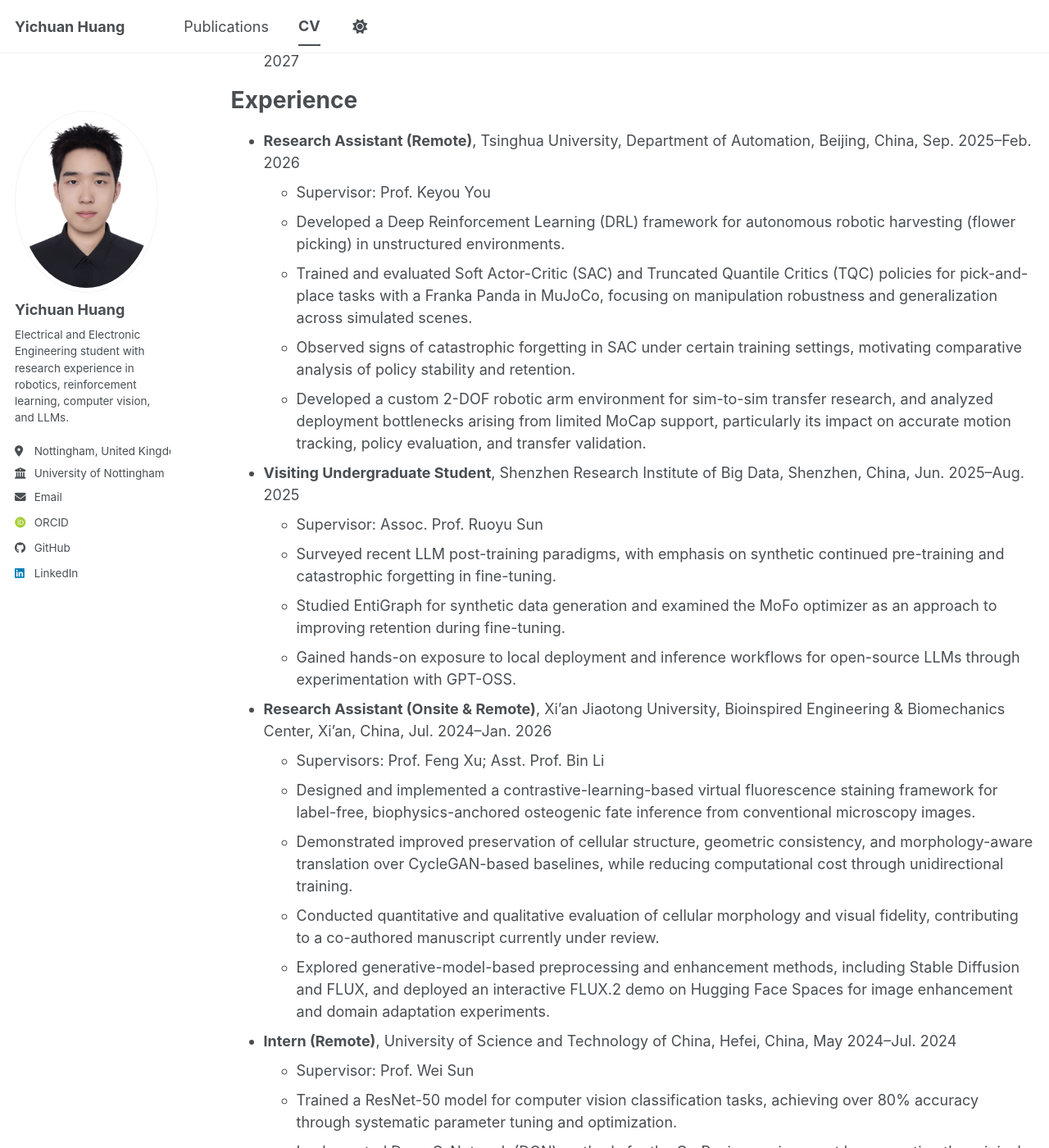
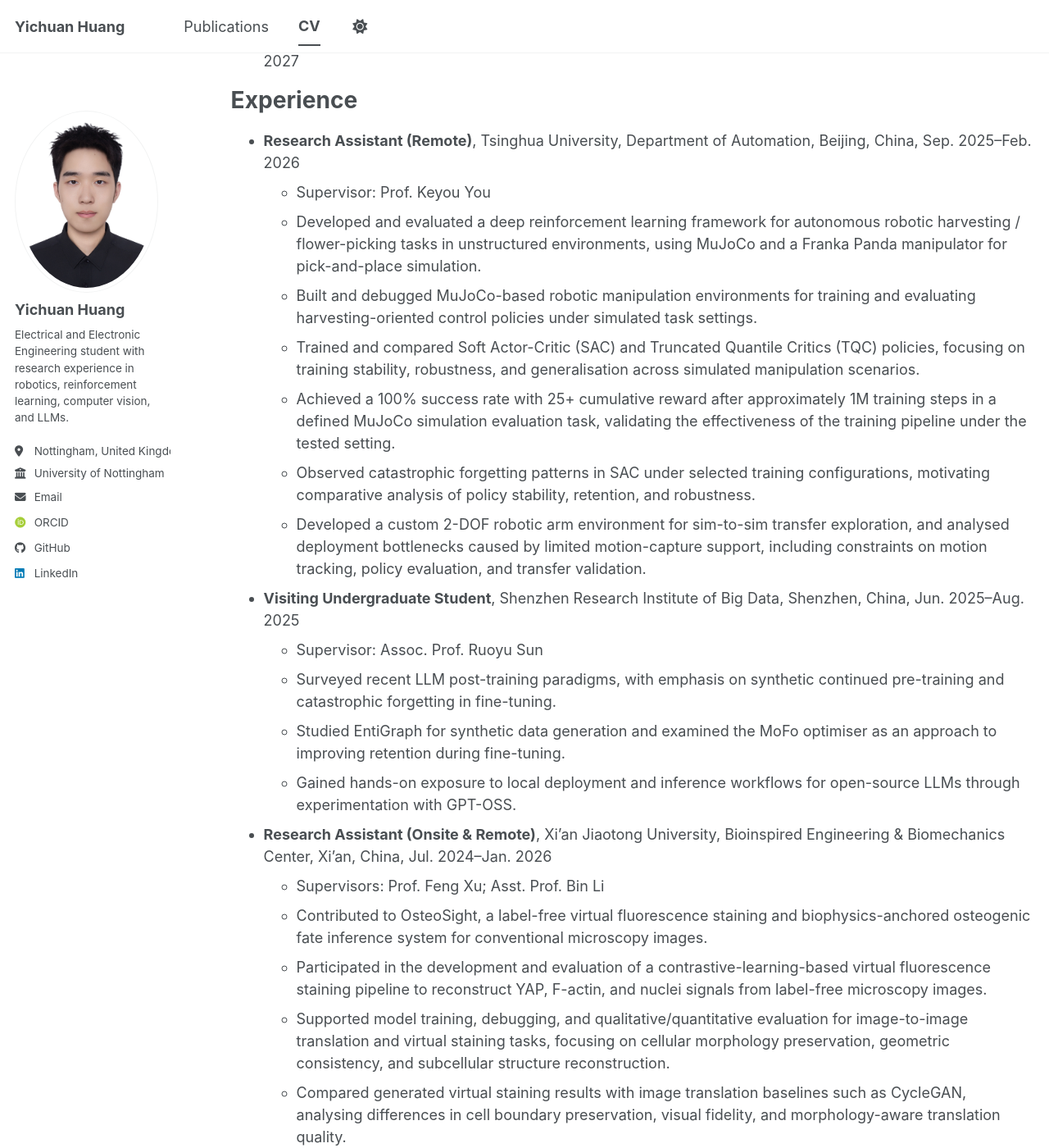
Before and after one commit to yichuan-huang/yichuan-huang.github.io, a Jekyll site: the page built from _pages/cv.md, in a window 1280 px wide and 1400 px high, scrolled down 224 px. Shown: the whole window at 82% size. Built offline with Jekyll 4.4.1, drawn with Linux system fonts in a browser that asks for light colours; some web fonts are replaced; a script bundle is joined from its source files by our own code; library files that are not in the unit come from our copies; some of the changed text lies outside the part shown.

Commit message:
feat: enhance experience section with detailed project descriptions and achievements

```diff
--- a/_pages/cv.md
+++ b/_pages/cv.md
@@ -18,42 +18,48 @@ Experience
 ======
 * **Research Assistant (Remote)**, Tsinghua University, Department of Automation, Beijing, China, Sep. 2025--Feb. 2026
   * Supervisor: Prof. Keyou You
-  * Developed a Deep Reinforcement Learning (DRL) framework for autonomous robotic harvesting (flower picking) in unstructured environments.
-  * Trained and evaluated Soft Actor-Critic (SAC) and Truncated Quantile Critics (TQC) policies for pick-and-place tasks with a Franka Panda in MuJoCo, focusing on manipulation robustness and generalization across simulated scenes.
-  * Observed signs of catastrophic forgetting in SAC under certain training settings, motivating comparative analysis of policy stability and retention.
-  * Developed a custom 2-DOF robotic arm environment for sim-to-sim transfer research, and analyzed deployment bottlenecks arising from limited MoCap support, particularly its impact on accurate motion tracking, policy evaluation, and transfer validation.
+  * Developed and evaluated a deep reinforcement learning framework for autonomous robotic harvesting / flower-picking tasks in unstructured environments, using MuJoCo and a Franka Panda manipulator for pick-and-place simulation.
+  * Built and debugged MuJoCo-based robotic manipulation environments for training and evaluating harvesting-oriented control policies under simulated task settings.
+  * Trained and compared Soft Actor-Critic (SAC) and Truncated Quantile Critics (TQC) policies, focusing on training stability, robustness, and generalisation across simulated manipulation scenarios.
+  * Achieved a 100% success rate with 25+ cumulative reward after approximately 1M training steps in a defined MuJoCo simulation evaluation task, validating the effectiveness of the training pipeline under the tested setting.
+  * Observed catastrophic forgetting patterns in SAC under selected training configurations, motivating comparative analysis of policy stability, retention, and robustness.
+  * Developed a custom 2-DOF robotic arm environment for sim-to-sim transfer exploration, and analysed deployment bottlenecks caused by limited motion-capture support, including constraints on motion tracking, policy evaluation, and transfer validation.
 
 * **Visiting Undergraduate Student**, Shenzhen Research Institute of Big Data, Shenzhen, China, Jun. 2025--Aug. 2025
   * Supervisor: Assoc. Prof. Ruoyu Sun
   * Surveyed recent LLM post-training paradigms, with emphasis on synthetic continued pre-training and catastrophic forgetting in fine-tuning.
-  * Studied EntiGraph for synthetic data generation and examined the MoFo optimizer as an approach to improving retention during fine-tuning.
+  * Studied EntiGraph for synthetic data generation and examined the MoFo optimiser as an approach to improving retention during fine-tuning.
   * Gained hands-on exposure to local deployment and inference workflows for open-source LLMs through experimentation with GPT-OSS.
 
 * **Research Assistant (Onsite & Remote)**, Xi'an Jiaotong University, Bioinspired Engineering & Biomechanics Center, Xi'an, China, Jul. 2024--Jan. 2026
   * Supervisors: Prof. Feng Xu; Asst. Prof. Bin Li
-  * Designed and implemented a contrastive-learning-based virtual fluorescence staining framework for label-free, biophysics-anchored osteogenic fate inference from conventional microscopy images.
-  * Demonstrated improved preservation of cellular structure, geometric consistency, and morphology-aware translation over CycleGAN-based baselines, while reducing computational cost through unidirectional training.
-  * Conducted quantitative and qualitative evaluation of cellular morphology and visual fidelity, contributing to a co-authored manuscript currently under review.
-  * Explored generative-model-based preprocessing and enhancement methods, including Stable Diffusion and FLUX, and deployed an interactive FLUX.2 demo on Hugging Face Spaces for image enhancement and domain adaptation experiments.
+  * Contributed to OsteoSight, a label-free virtual fluorescence staining and biophysics-anchored osteogenic fate inference system for conventional microscopy images.
+  * Participated in the development and evaluation of a contrastive-learning-based virtual fluorescence staining pipeline to reconstruct YAP, F-actin, and nuclei signals from label-free microscopy images.
+  * Supported model training, debugging, and qualitative/quantitative evaluation for image-to-image translation and virtual staining tasks, focusing on cellular morphology preservation, geometric consistency, and subcellular structure reconstruction.
+  * Compared generated virtual staining results with image translation baselines such as CycleGAN, analysing differences in cell boundary preservation, visual fidelity, and morphology-aware translation quality.
+  * Contributed to downstream evaluation of single-cell biophysical features and osteogenic fate inference, supporting analysis of protein localisation, cell morphology, local density, and interpretable model outputs.
+  * The team's manuscript, "OsteoSight: Label-Free Virtual Fluorescence Staining for Biophysics-Anchored Osteogenic Fate Inference from Conventional Microscopy", is currently under submission/review; the system was evaluated on 1,276 paired confocal images and 2,106 phase-contrast images, achieving an F1 score of 90.69% for osteogenic fate inference.
+  * Explored generative-model-based image preprocessing and enhancement methods, including Stable Diffusion and FLUX, and deployed an interactive FLUX.2 demo on Hugging Face Spaces for image enhancement and domain adaptation experiments.
 
 * **Intern (Remote)**, University of Science and Technology of China, Hefei, China, May 2024--Jul. 2024
   * Supervisor: Prof. Wei Sun
-  * Trained a ResNet-50 model for computer vision classification tasks, achieving over 80% accuracy through systematic parameter tuning and optimization.
+  * Trained a ResNet-50 model for computer vision classification tasks, achieving over 80% accuracy through systematic parameter tuning and optimisation.
   * Implemented Deep Q-Network (DQN) methods for the CarRacing environment by converting the original continuous control task into a discrete action space, and trained an agent that achieved a peak mean reward of nearly 900.
   * Built a multimodal image retrieval workflow using Claude Sonnet 3, matching prompt queries to model-generated image descriptions to identify images satisfying user-defined requirements.
 
 Research Output
 ======
 * **OsteoSight: Label-Free Virtual Fluorescence Staining for Biophysics-Anchored Osteogenic Fate Inference from Conventional Microscopy**
-  * Co-author; manuscript under review
+  * Co-author; manuscript under submission/review
 
 Awards
 ======
-* **University Academic Excellence Scholarship Winner (Provost's Scholarship)**, University of Nottingham Ningbo China, 2024--2025 and 2025--2026
-* **Nominee for Zhejiang Provincial Scholarship**, University of Nottingham Ningbo China, 2024
+* **Scholarships**, University of Nottingham Ningbo China
+  * University Academic Excellence Scholarship Winner (Provost's Scholarship), 2024--2025 and 2025--2026
+  * Nominee for Zhejiang Provincial Scholarship, 2024
 
 Skills
 ======
-* **Languages & Tools**: Python, C/C++, CMake, Git, Linux/Shell, Docker
+* **Languages & Tools**: Python, C/C++, MATLAB/Simulink, CMake, Git, Linux/Shell, Docker
 * **AI Engineering**: PyTorch, Computer Vision, LLM Integration (APIs/Prompting), Applied Reinforcement Learning, NumPy, Pandas, Matplotlib, Scikit-learn, XGBoost
 * **Embedded & Robotics**: STM32, ROS, Raspberry Pi, Arduino, LTspice, FPGA (Verilog), PID Control, MuJoCo
```
